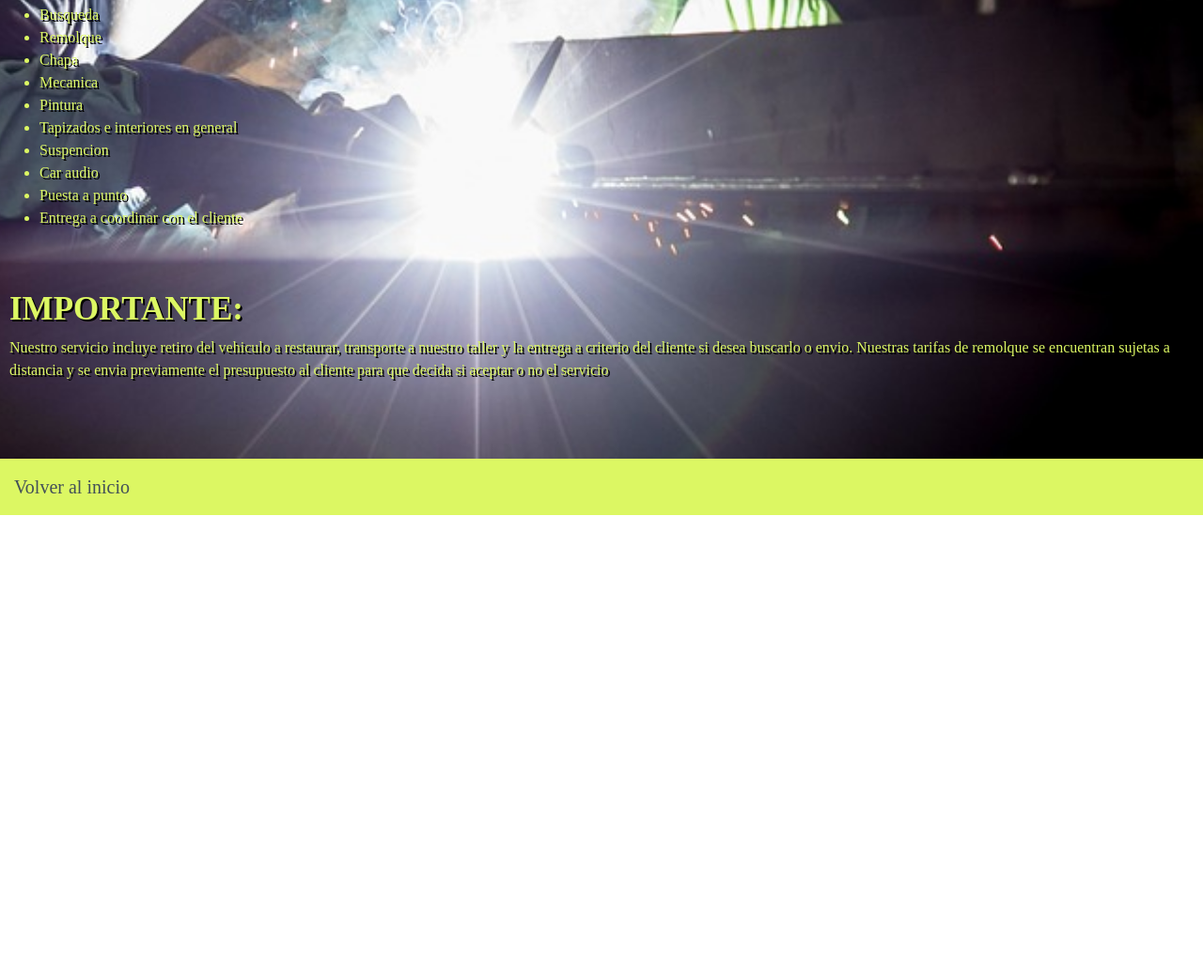
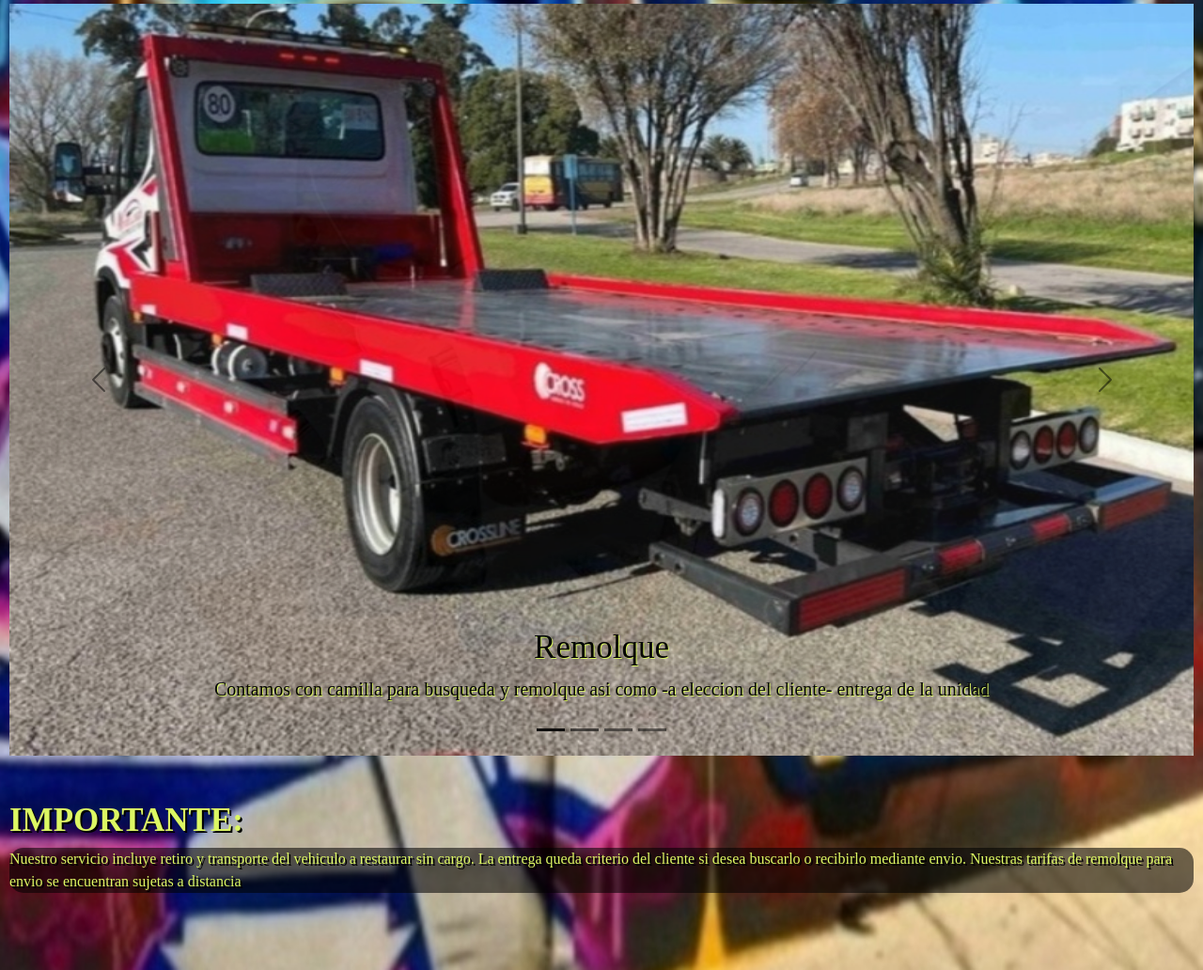
Before and after one commit to Nachowd/Walter-Diaz, a plain HTML site: page pages/servicios.html in a window 1280 px wide. Shown: the part 520-1552 px from the top of the page at 94% size. Before the commit the page ends 1068 px from the top, so only its background shows below. Drawn offline with nearby package versions, Linux system fonts and the light colour scheme.

Commit message:
carrusel en servicios

```diff
--- a/estilos.scss
+++ b/estilos.scss
@@ -68,7 +68,7 @@ main {
     padding: 10px;
     font-family: $font1;
     text-shadow: black 12px;
-    background-image: url(./multimedia/taller/welding-1838986_1280.jpg);
+    background-image: url(./multimedia/taller/img_e0766.jpg);
     background-size: 200% 150%;
     position: relative;
     animation: animacion 15s infinite;
@@ -109,6 +109,11 @@ h4,
 h5 {
     color: $col1 !important;
     font-size: 35px;
+}
+
+.tcar {
+    color: $col4 !important;
+    text-shadow: 1px 1px $col1;
 }
 
 .titulo {
--- a/pages/servicios.html
+++ b/pages/servicios.html
@@ -52,7 +52,7 @@
 
     <main>
         <h1 class="py-5 text"><strong>SOBRE NUESTRO TRABAJO:</strong></h1>
-            <p class="text">Un taller de restauración de vehículos es un lugar especializado en la recuperación y
+        <p class="text">Un taller de restauración de vehículos es un lugar especializado en la recuperación y
             renovación de
             automóviles antiguos, clásicos o históricos. Estos talleres se dedican a devolver a los vehículos su estado
             original o a restaurarlos a un nivel que se acerque lo más posible a su condición original. Los trabajos en
@@ -61,26 +61,65 @@
             es preservar la autenticidad y el valor histórico de los vehículos mientras se les devuelve su funcionalidad
             y estética originales.</p>
         <h2 class="py-5 text">Nuestros servicios:</h2>
-        <ul type="square text">
-            <li class="text">Busqueda</li>
-            <li class="text">Remolque</li>
-            <li class="text">Chapa</li>
-            <li class="text">Mecanica</li>
-            <li class="text">Pintura</li>
-            <li class="text">Tapizados e interiores en general</li>
-            <li class="text">Suspencion</li>
-            <li class="text">Car audio</li>
-            <li class="text">Puesta a punto</li>
-            <li class="text">Entrega a coordinar con el cliente</li>
-        </ul>
+        <div id="carouselExampleCaptions" class="carousel carousel-dark slide carousel-fade" data-bs-ride="carousel">
+            <div class="carousel-indicators">
+                <button type="button" data-bs-target="#carouselExampleCaptions" data-bs-slide-to="0" class="active"
+                    aria-current="true" aria-label="Slide 1"></button>
+                <button type="button" data-bs-target="#carouselExampleCaptions" data-bs-slide-to="1"
+                    aria-label="Slide 2"></button>
+                <button type="button" data-bs-target="#carouselExampleCaptions" data-bs-slide-to="2"
+                    aria-label="Slide 3"></button>
+                <button type="button" data-bs-target="#carouselExampleCaptions" data-bs-slide-to="3"
+                    aria-label="Slide 4"></button>
+            </div>
+            <div class="carousel-inner">
+                <div class="carousel-item active">
+                    <img src="../multimedia/taller/Remolque.jpg" class="d-block w-100" alt="..." height="800px">
+                    <div class="carousel-caption d-sm d-md-block">
+                        <h3 class="tcar">Remolque</h3>
+                        <p class="tcar">Contamos con camilla para busqueda y remolque asi como -a eleccion del cliente- entrega de la
+                            unidad</p>
+                    </div>
+                </div>
+                <div class="carousel-item">
+                    <img src="../multimedia/taller/Chapa.jpg" class="d-block w-100" alt="..." height="800px">
+                    <div class="carousel-caption d-sm d-md-block">
+                        <h3 class="tcar">Chapa</h3>
+                        <p class="tcar">Chapista Top Tier especialista en sacado de bollos y restauracion de chapa picada y/o podrida
+                        </p>
+                    </div>
+                </div>
+                <div class="carousel-item">
+                    <img src="../multimedia/taller/Pintura.jpg" class="d-block w-100" alt="..." height="800px">
+                    <div class="carousel-caption d-sm d-md-block">
+                        <h3 class="tcar">Pintura</h3>
+                        <p class="tcar">Cabina de pintura presurizada con herramientas de primera calidad, unica en la zona</p>
+                    </div>
+                </div>
+                <div class="carousel-item">
+                    <img src="../multimedia/taller/Tapizado.jpg" class="d-block w-100" alt="..." height="800px">
+                    <div class="carousel-caption d-sm d-md-block">
+                        <h3 class="tcar">Tapizado</h3>
+                        <p class="tcar">Artesano tapicero con preparacion en el extranjero y opciones nacionales e importadas de los
+                            materiales a criterio del cliente</p>
+                    </div>
+                </div>
+            </div>
+            <button class="carousel-control-prev" type="button" data-bs-target="#carouselExampleCaptions"
+                data-bs-slide="prev">
+                <span class="carousel-control-prev-icon" aria-hidden="true"></span>
+                <span class="visually-hidden">Previous</span>
+            </button>
+            <button class="carousel-control-next" type="button" data-bs-target="#carouselExampleCaptions"
+                data-bs-slide="next">
+                <span class="carousel-control-next-icon" aria-hidden="true"></span>
+                <span class="visually-hidden">Next</span>
+            </button>
+        </div>
 
         <dl class="py-5">
-            <h3 class="subrayado text"><strong>IMPORTANTE:</strong></h3>
-            <dd class="text">Nuestro servicio incluye retiro del vehiculo a restaurar, transporte a nuestro taller y la
-                entrega a
-                criterio del cliente si desea buscarlo o envio. Nuestras tarifas de remolque se encuentran sujetas a
-                distancia y se envia previamente el presupuesto al cliente para que decida si aceptar o no el servicio
-            </dd>
+            <h4 class="subrayado text"><strong>IMPORTANTE:</strong></h4>
+            <dd class="text call">Nuestro servicio incluye retiro y transporte del vehiculo a restaurar sin cargo. La entrega queda criterio del cliente si desea buscarlo o recibirlo mediante envio. Nuestras tarifas de remolque para envio se encuentran sujetas a distancia</dd>
         </dl>
     </main>
 
```
Also changed, not shown: pages/contacto.html (+1 -1 lines), estilos.css, multimedia/taller/Chapa.jpg (added), multimedia/taller/Pintura.jpg (added), multimedia/taller/Remolque.jpg (added), multimedia/taller/Tapizado.jpg (added), multimedia/taller/img_e0766.jpg (added), 1 other file.
